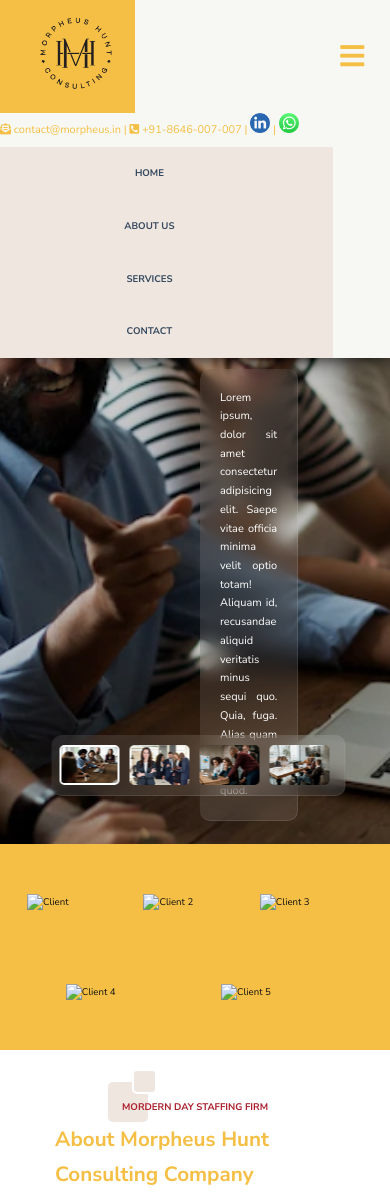
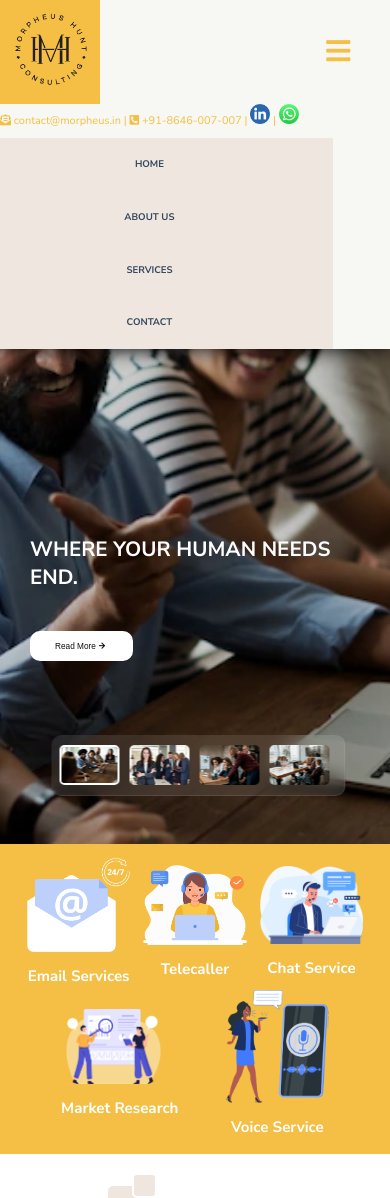
Before and after one commit to Agasthian/MH-Job-Consultancy, a website: page index.html in a window 390 px wide. Shown: the top 1198 px of the page. Drawn offline with nearby package versions, Linux system fonts and the light colour scheme.

Commit message:
Fixed mobile version

```diff
--- a/index.html
+++ b/index.html
@@ -141,11 +141,26 @@
         <!-- Section 2 -->
         <section class="client-section">
             <div class="client-section_flex-wrapper">
-                <img src="./img/clients-logo-1.png" alt="Client" data-aos="fade-right" data-aos-duration="2000">
-                <img src="./img/clients-logo-2.png" alt="Client 2" data-aos="fade-right" data-aos-duration="2000">
-                <img src="./img/clients-logo-3.png" alt="Client 3" data-aos="fade" data-aos-duration="2000" data-aos-delay="200">
-                <img src="./img/clients-logo-4.png" alt="Client 4"data-aos="fade-left" data-aos-duration="2000">
-                <img src="./img/clients-logo-5.png" alt="Client 5"data-aos="fade-left" data-aos-duration="2000">
+                <div data-aos="fade-right" data-aos-duration="2000">
+                    <img src="./img/email1.png" alt="Client">
+                    <p>Email Services</p>
+                </div>
+                <div class="telecaller" data-aos="fade-right" data-aos-duration="2000">
+                    <img src="./img/tele.png" alt="Client 2">
+                    <p>Telecaller</p>
+                </div>
+                <div data-aos="fade" data-aos-duration="2000" data-aos-delay="200">
+                    <img src="./img/Chat.png" alt="Client 3">
+                    <p>Chat Service</p>
+                </div>
+                <div data-aos="fade-left" data-aos-duration="2000">
+                    <img src="./img/research.png" alt="Client 4">
+                    <p>Market Research</p>
+                </div>
+                <div data-aos="fade-left" data-aos-duration="2000">
+                    <img src="./img/voice2.png" alt="Client 5">
+                    <p>Voice Service</p>
+                </div>
             </div>
         </section>
 
--- a/sass/layout/_nav.scss
+++ b/sass/layout/_nav.scss
@@ -28,6 +28,9 @@
 		.logo {
 			padding:14px 20px 15px 35px;
 			background: $color-primary;
+			@include respond(small) {
+				padding: 10px;
+			}
 
 			@include respond(tab) {
 				padding: 33px 5px;
@@ -98,6 +101,7 @@
 		#hamburger{
 			display: none;
 
+
 			@include respond(tab-port) {
 				display: block;
 				margin-right: 2rem;
@@ -107,7 +111,10 @@
 				border: none;
 				width: 7rem;
 				cursor: pointer;
+			}
 
+			@include respond(small) {
+				margin-right: 4rem;
 			}
 
 			&:focus{
--- a/sass/pages/_section1.scss
+++ b/sass/pages/_section1.scss
@@ -34,6 +34,11 @@
                 margin:0 200px;
                 transition: 0.3s ease;
 
+                @include respond(small) {
+                    top: 60%;
+                    margin: 30px;
+                }
+
                 .title{
                     font-size: 3rem;
                     font-weight: 700;
@@ -57,6 +62,10 @@
                     box-shadow: $box-shadow;
                     transform: translateX(-80px);
                     opacity: 0;
+
+                    @include respond(small) {
+                        display: none;
+                    }
                 }
 
                 .read-btn{
--- a/sass/pages/_section2.scss
+++ b/sass/pages/_section2.scss
@@ -13,10 +13,23 @@
         align-items: center;
         height: 100%;
         flex-wrap: wrap;
+
+        img{
+            width: 120px;
+        }
+        p{
+            color:#fff;
+            text-align: center;
+            font-weight: bold;
+            padding-top: 1rem;
+            @include respond(small) {
+                font-size: 2.2rem;
+            }
+        }
     }
 
     @include respond(small) {
-        height: 30rem;
+        min-height: 30rem;
 
         img{
             width:15rem;
--- a/sass/pages/_section4.scss
+++ b/sass/pages/_section4.scss
@@ -8,12 +8,16 @@
     background-position: center;
     height: 100vh;
     margin-top: 5rem;
+    @include respond(small) {
+        height: 110vh;
+    }
 
     &-flxWrapper{
         display: flex;
 
         @include respond(small) {
             flex-direction: column;
+            height: 100%;
         }
 
         &_left{
@@ -22,7 +26,7 @@
            flex: 1 1 60%;
 
            @include respond(small) {
-            // flex: 1 1 100%;
+            flex: 1 1 100%;
             padding: 3rem 0;
            }
 
@@ -34,7 +38,7 @@
             flex: 1 1 40%;
 
             @include respond(small) {
-                // flex: 1 1 100%;
+             flex: 1 1 100%;
             }
 
         }
--- a/sass/pages/_section5.scss
+++ b/sass/pages/_section5.scss
@@ -9,6 +9,7 @@
     display: flex;
     @include respond(small) {
         flex-direction: column;
+        min-height: 100vh;
     }
 
     &_left{
@@ -16,11 +17,18 @@
         background: url('../../img/10.jpg')no-repeat;
         background-size: contain;
 
+        @include respond(small) {
+            flex: 1 1 100%;
+        }
+
      }
      &_right{
-
          flex: 1 1 60%;
          padding: 4rem 5rem;
+
+         @include respond(small) {
+            flex: 1 1 100%;
+         }
      }
 
      p{
--- a/sass/pages/_section8.scss
+++ b/sass/pages/_section8.scss
@@ -8,23 +8,35 @@
     background-position: center;
     height: 100vh;
     margin-top: 5rem;
+    @include respond(small) {
+        height: 90vh;
+    }
 
     &_flxWrapper{
         display: flex;
 
         @include respond(small) {
             flex-direction: column;
+            height: 100%;
         }
 
         &_left{
             flex: 1 1 60%;
             padding: 4rem 5rem;
+            @include respond(small) {
+                flex: 1 1 100%;
+                padding: 3rem 0;
+               }
 
          }
          &_right{
             flex: 1 1 40%;
             background: url('../../img/section8img.png') no-repeat;
             background-size: contain;
+
+            @include respond(small) {
+                flex: 1 1 100%;
+               }
          }
 
          p{
--- a/sass/pages/_section9.scss
+++ b/sass/pages/_section9.scss
@@ -7,18 +7,25 @@
     display: flex;
     @include respond(small) {
         flex-direction: column;
+        min-height: 100vh;
     }
 
     &_left{
         flex: 1 1 40%;
         background: url('../../img/section9img.jpg')no-repeat;
         background-size: contain;
+        @include respond(small) {
+            flex: 1 1 100%;
+        }
 
      }
      &_right{
 
          flex: 1 1 60%;
          padding: 4rem 5rem;
+         @include respond(small) {
+            flex: 1 1 100%;
+        }
      }
 
      p{
```
Also changed, not shown: css/style.css, img/Chat.png (added), img/Mh-consultancy-2.png (deleted), img/Voiceservice.png (added), img/email1.png (added), img/logo.png (deleted), img/recruitment-1.png (deleted), img/research.png (added), img/tele.png (added), img/voice2.png (added).
